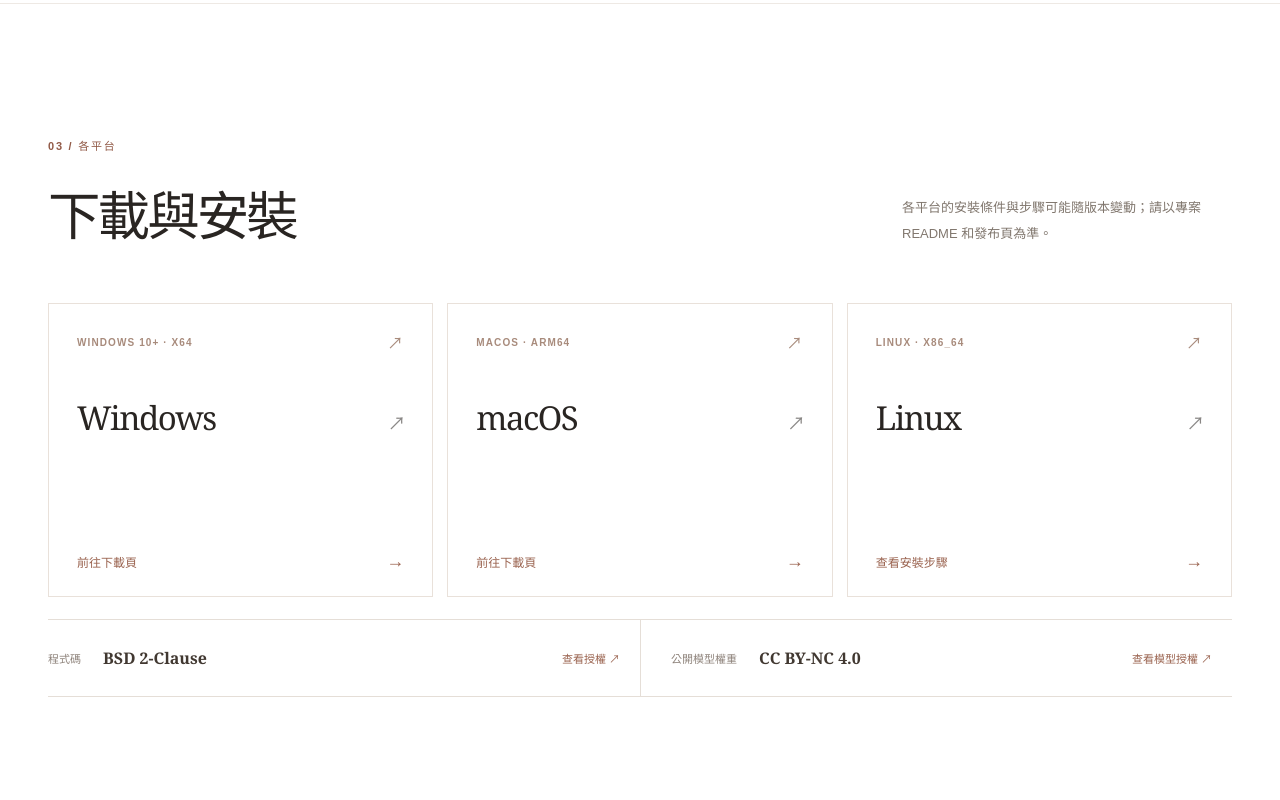
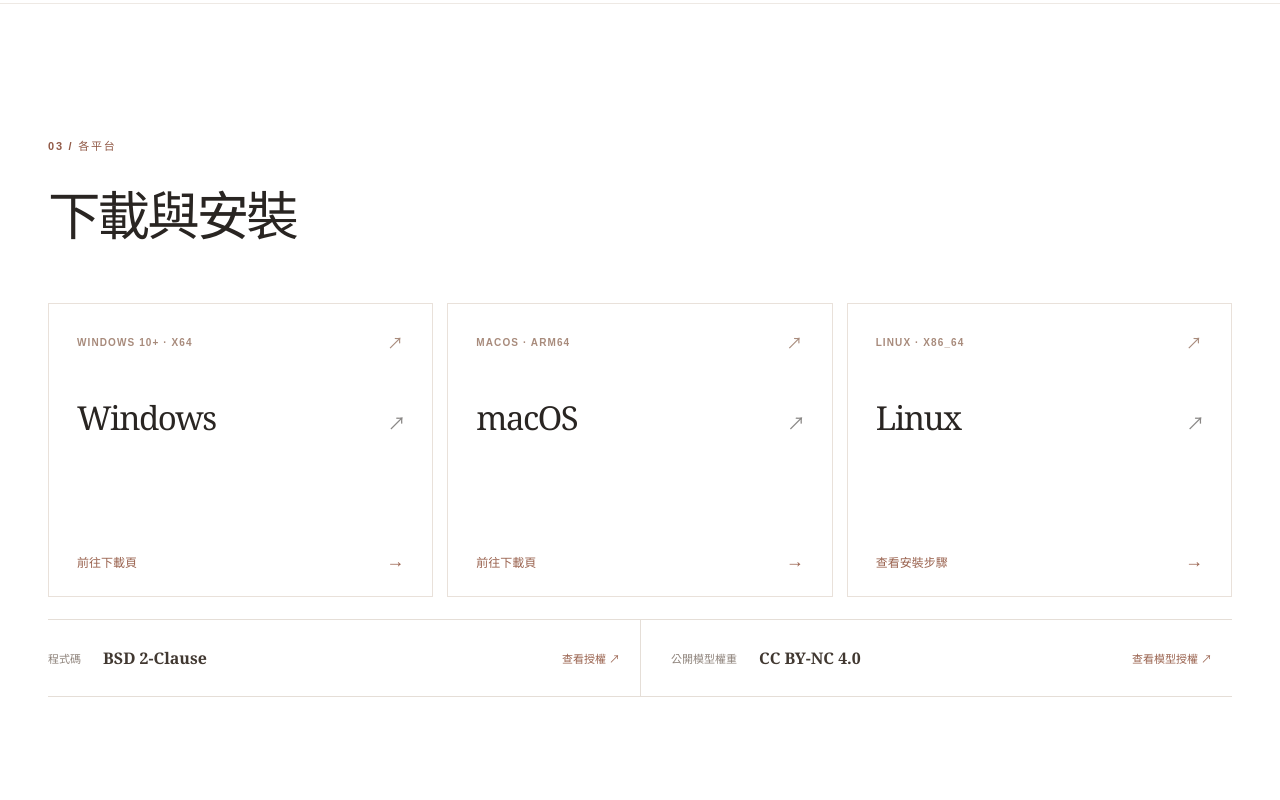
Before and after one commit to llavon-ime/llavon-web, a Nuxt app: page / in a window 1280 px wide. Shown: the part 2120-2920 px from the top of the page. Built offline with nearby package versions, Linux system fonts and the light colour scheme.

Commit message:
update ui

```diff
--- a/app/app.vue
+++ b/app/app.vue
@@ -183,7 +183,7 @@
 
       <section id="get-started" class="get-section section-pad">
         <div class="wrap">
-          <div class="get-heading"><div><span class="section-index">03 / 各平台</span><h2>下載與安裝</h2></div><p>各平台的安裝條件與步驟可能隨版本變動；請以專案 README 和發布頁為準。</p></div>
+          <div class="get-heading"><div><span class="section-index">03 / 各平台</span><h2>下載與安裝</h2></div></div>
           <div class="platform-grid">
             <a class="platform-card" href="https://github.com/llavon-ime/ime-windows/releases/tag/latest" target="_blank" rel="noopener noreferrer">
               <span class="platform-meta">WINDOWS 10+ · X64 <span>↗</span></span>
```
